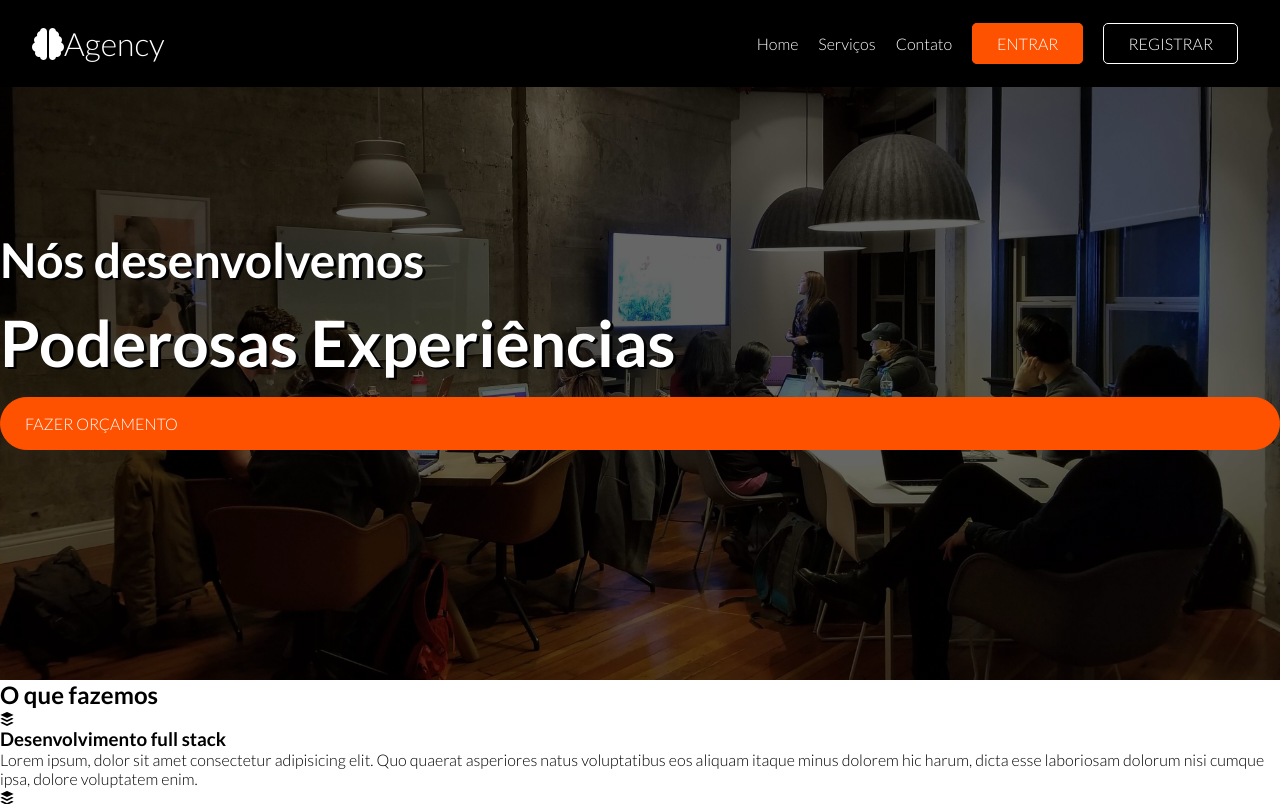
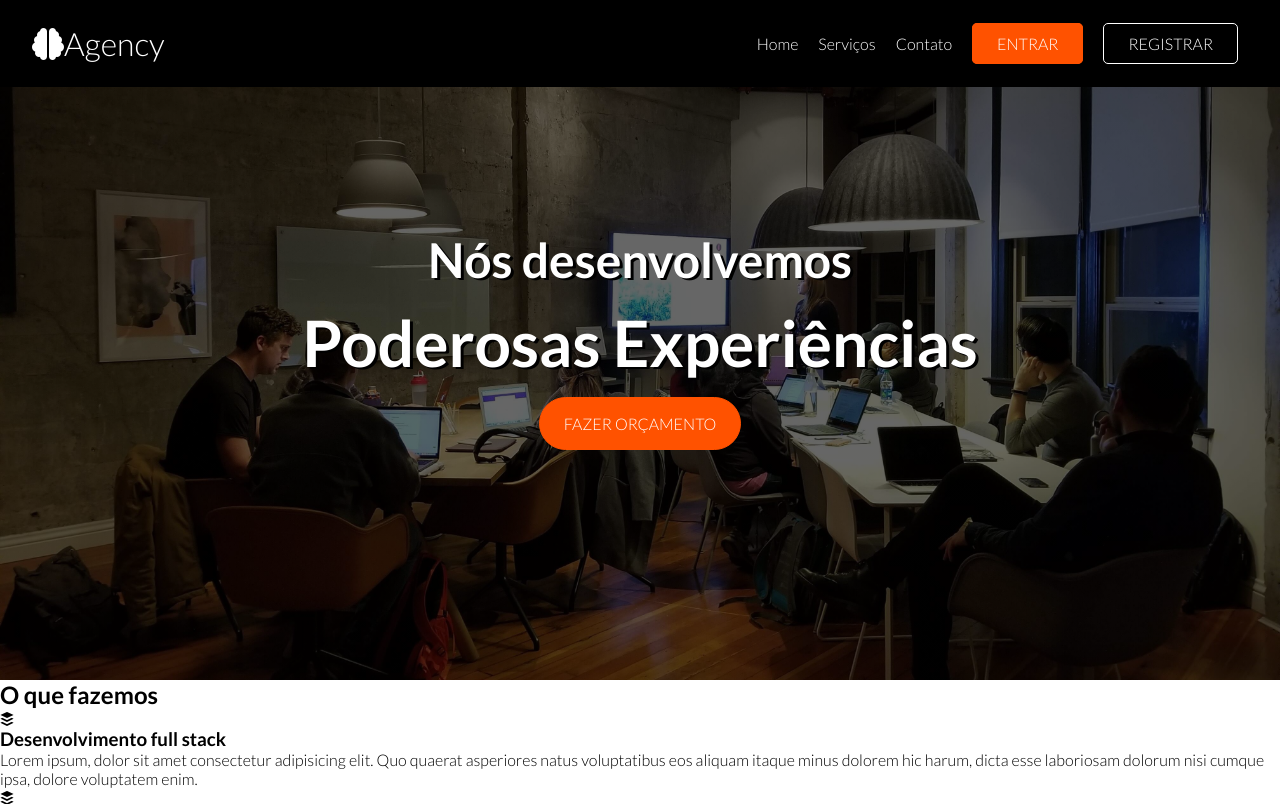
Before and after one commit to JdSeus/sass_studies--project-agency, a plain HTML site: page index.html in a window 1280 px wide. Shown: the top 804 px of the page. Drawn offline with Linux system fonts and the light colour scheme.

Commit message:
Ajuste para alinhar os items ao centro

```diff
--- a/sass/styles.sass
+++ b/sass/styles.sass
@@ -45,7 +45,7 @@
         color: $light-color
         display: flex
         flex-direction: column
-        align-item: center
+        align-items: center
         justify-content: center
         height: 100%
 
```
Also changed, not shown: css/styles.css.
